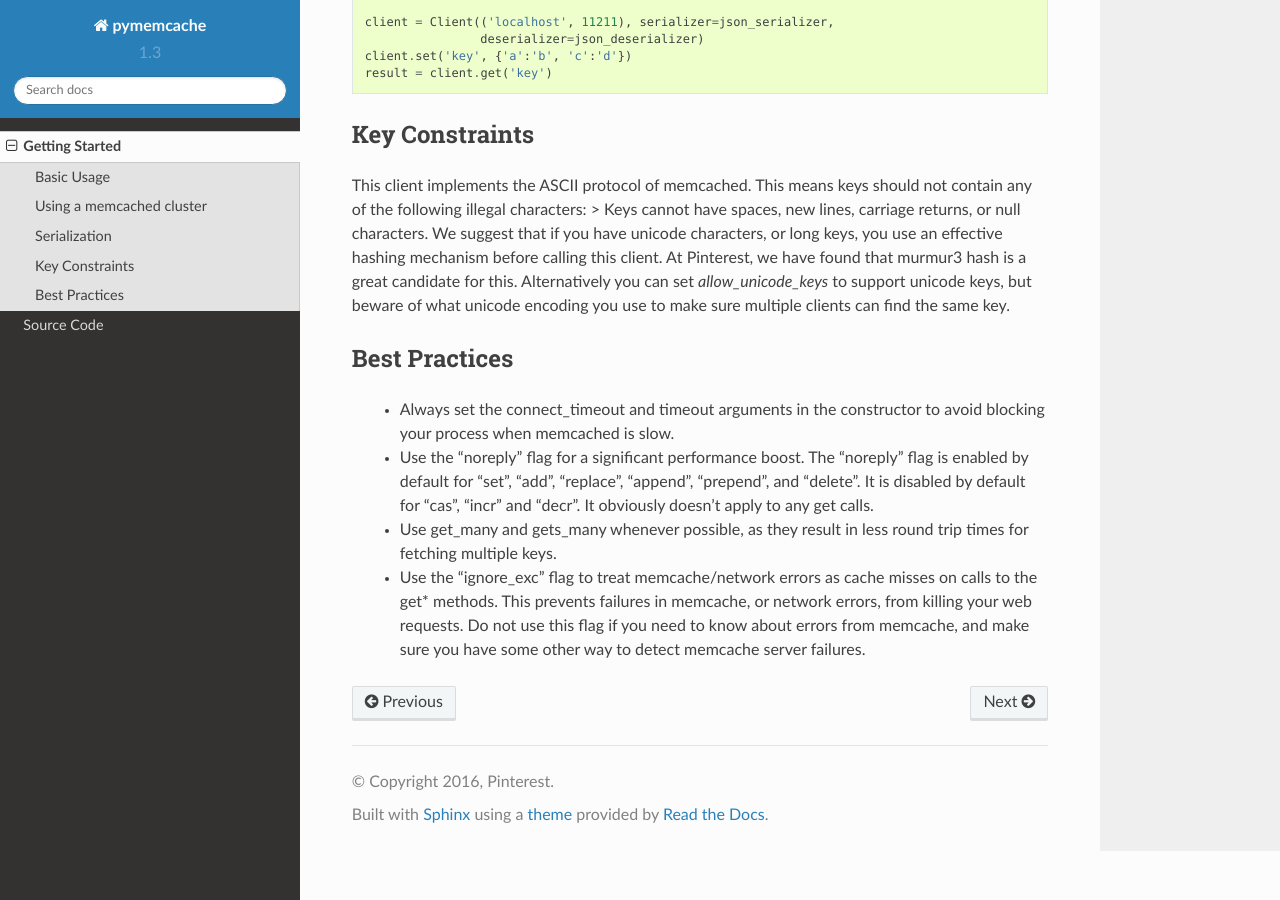
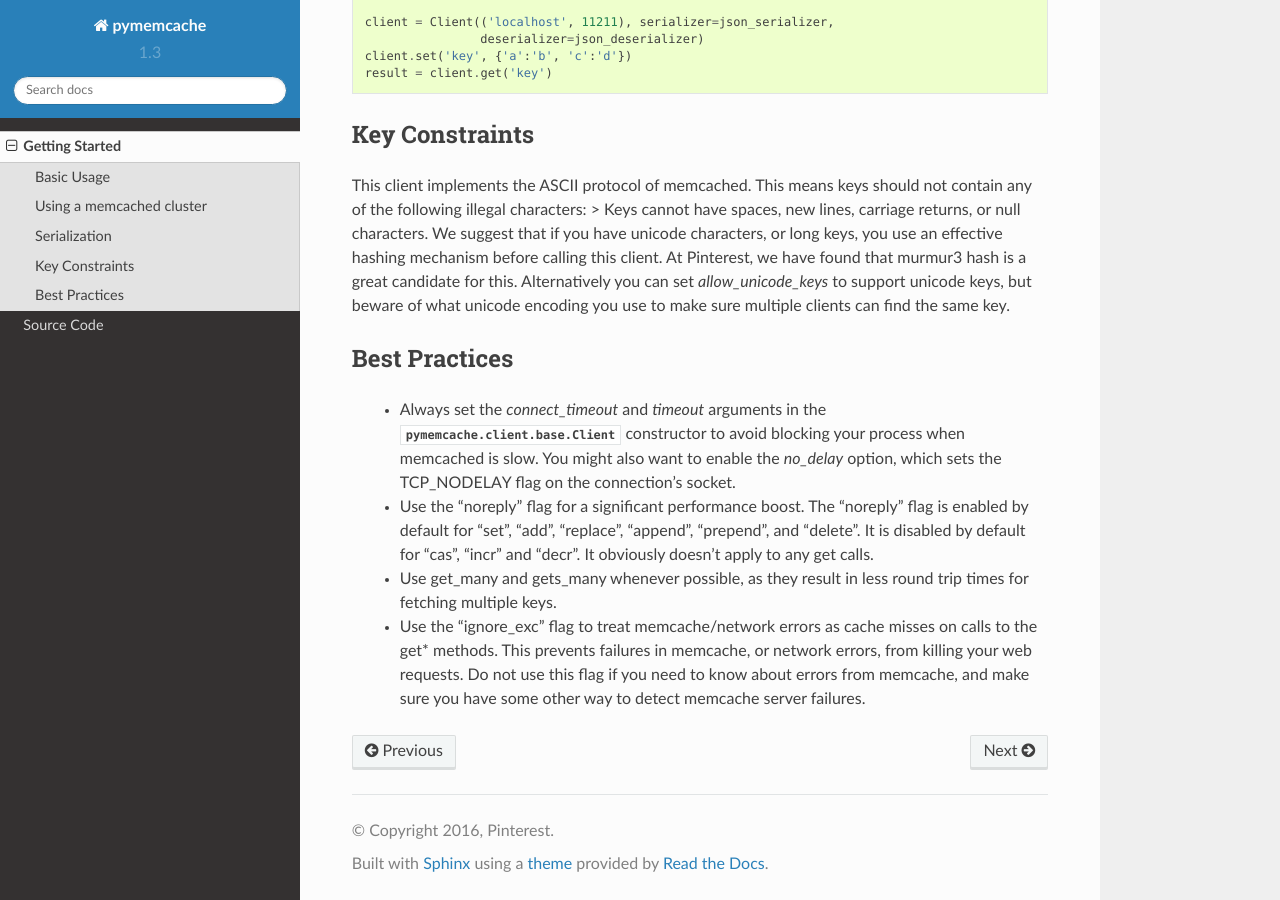
Before and after one commit to pinterest/pymemcache, a Sphinx documentation site: the page built from docs/getting_started.rst, in a window 1280 px wide and 900 px high, scrolled down 1017 px. Built offline with Sphinx 7.4.7 and the Read the Docs theme 2.0.0, drawn with Linux system fonts in a browser that asks for light colours; pages that are not in the unit, such as notebooks, are missing from menus.

Commit message:
Mention the `no_delay` connection flag
Also, improve reST formatting a bit and remove a stray .DS_Store file.

```diff
--- a/docs/getting_started.rst
+++ b/docs/getting_started.rst
@@ -73,8 +73,11 @@ same key.
 Best Practices
 ---------------
 
- - Always set the connect_timeout and timeout arguments in the constructor to
-   avoid blocking your process when memcached is slow.
+ - Always set the `connect_timeout` and `timeout` arguments in the
+   :py:class:`pymemcache.client.base.Client` constructor to avoid blocking
+   your process when memcached is slow. You might also want to enable the
+   `no_delay` option, which sets the TCP_NODELAY flag on the connection's
+   socket.
  - Use the "noreply" flag for a significant performance boost. The "noreply"
    flag is enabled by default for "set", "add", "replace", "append", "prepend",
    and "delete". It is disabled by default for "cas", "incr" and "decr". It
```
Also changed, not shown: 1 other file.
